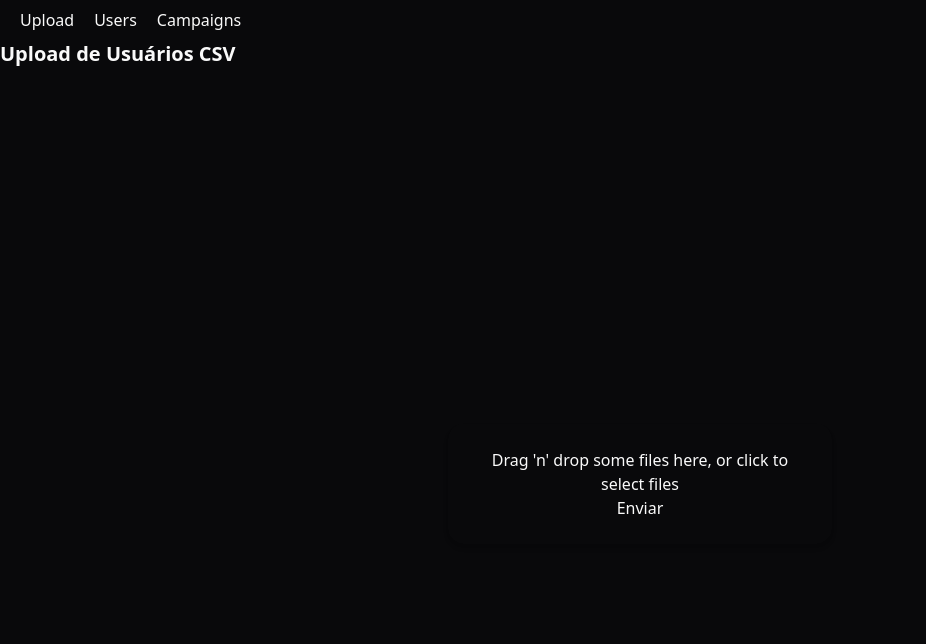
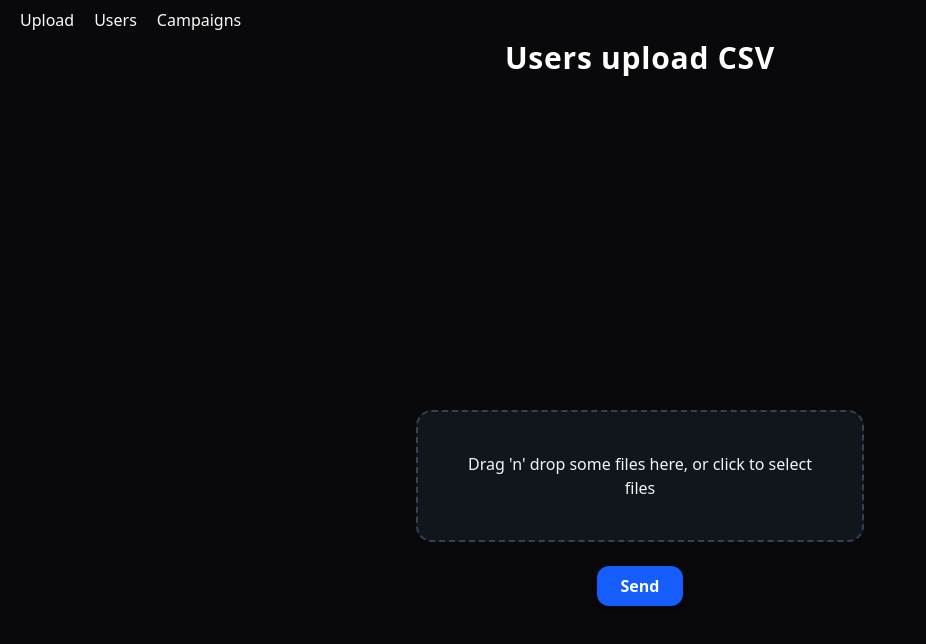
Before and after one commit to marciomilet/challenge-front, a React (Vite) app: page /upload in a window 1280 px wide. Shown: the top 644 px of the page, without its empty margins (0-926 px from the left). Built offline with nearby package versions, Linux system fonts and the light colour scheme.

Commit message:
update upload style

```diff
--- a/src/components/upload/upload.tsx
+++ b/src/components/upload/upload.tsx
@@ -39,20 +39,24 @@ export function Upload() {
     }
 
     return (
-    <div>
-        <h1 className="text-xl font-semibold mb-4 self-center">Upload de Usuários CSV</h1>
+    <div className="min-h-screen flex flex-col items-center justify-center text-gray-100 px-4">
+        <h1 className="text-3xl font-bold mb-8 text-white tracking-wide">Users upload CSV</h1>
         <div className="flex flex-col items-center justify-center h-screen">
-            <div className="p-6 rounded-2xl shadow-md w-96 text-center">
-                <div {...getRootProps()}>
+
+                <div {...getRootProps()} className={`w-full max-w-md border-2 border-dashed rounded-2xl p-10 text-center transition
+                    ${isDragActive ? 'border-blue-400 bg-blue-900/30' : 'border-gray-700 bg-gray-800/40'}
+                     hover:border-blue-500 hover:bg-gray-800/60 cursor-pointer`}>
                     <input {...getInputProps()} />
                     {
                     isDragActive ?
                     <p>Drop the files here ...</p> :
-                    <p>Drag 'n' drop some files here, or click to select files</p>
+                    <p> Drag 'n' drop some files here, or click to select files</p>
                     }
-                </div>
-                <button onClick={handleOnSubmit}>Enviar</button>
             </div>
+            <button
+                onClick={handleOnSubmit}
+                className="mt-6 px-6 py-2 bg-blue-600 hover:bg-blue-700 text-white font-semibold rounded-xl
+                shadow-md transition-all duration-200 focus:ring-2 focus:ring-blue-400 focus:ring-offset-2 focus:ring-offset-black">Send</button>
         </div>
     </div>
   );
```
